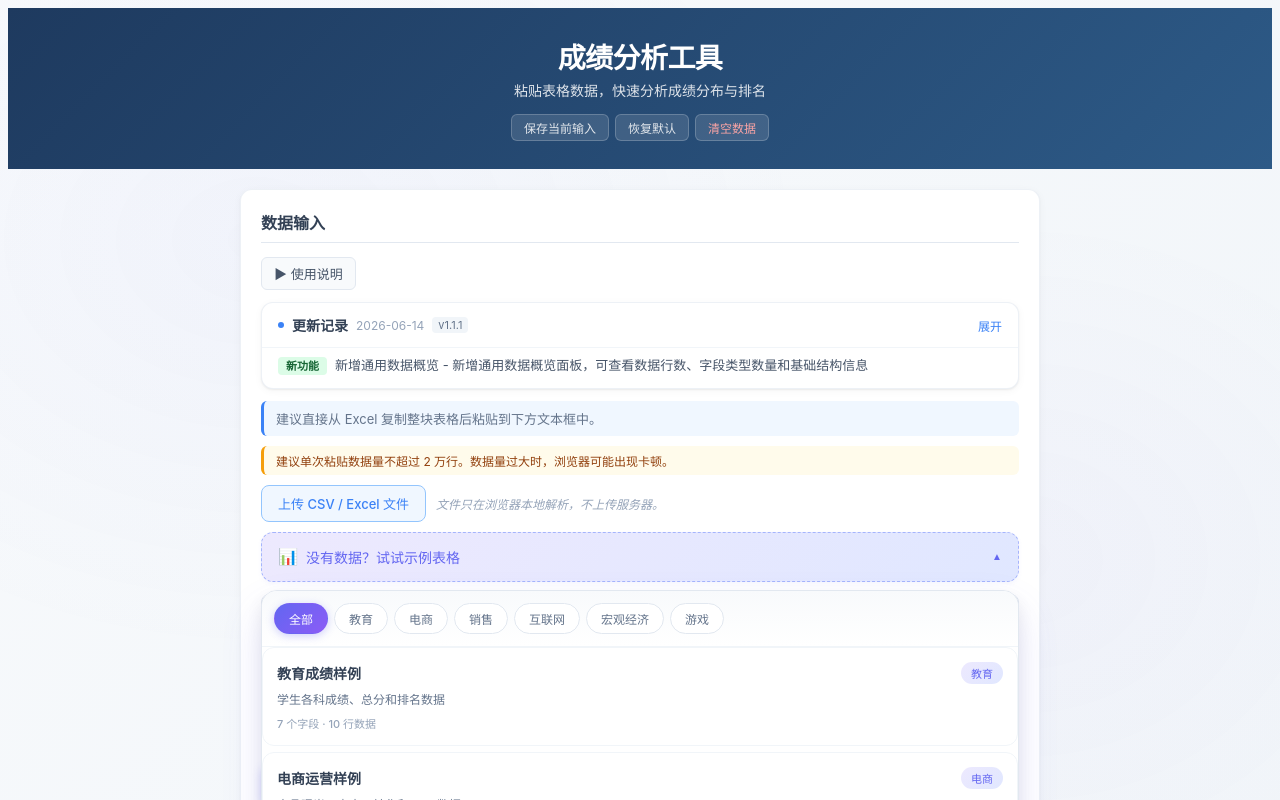
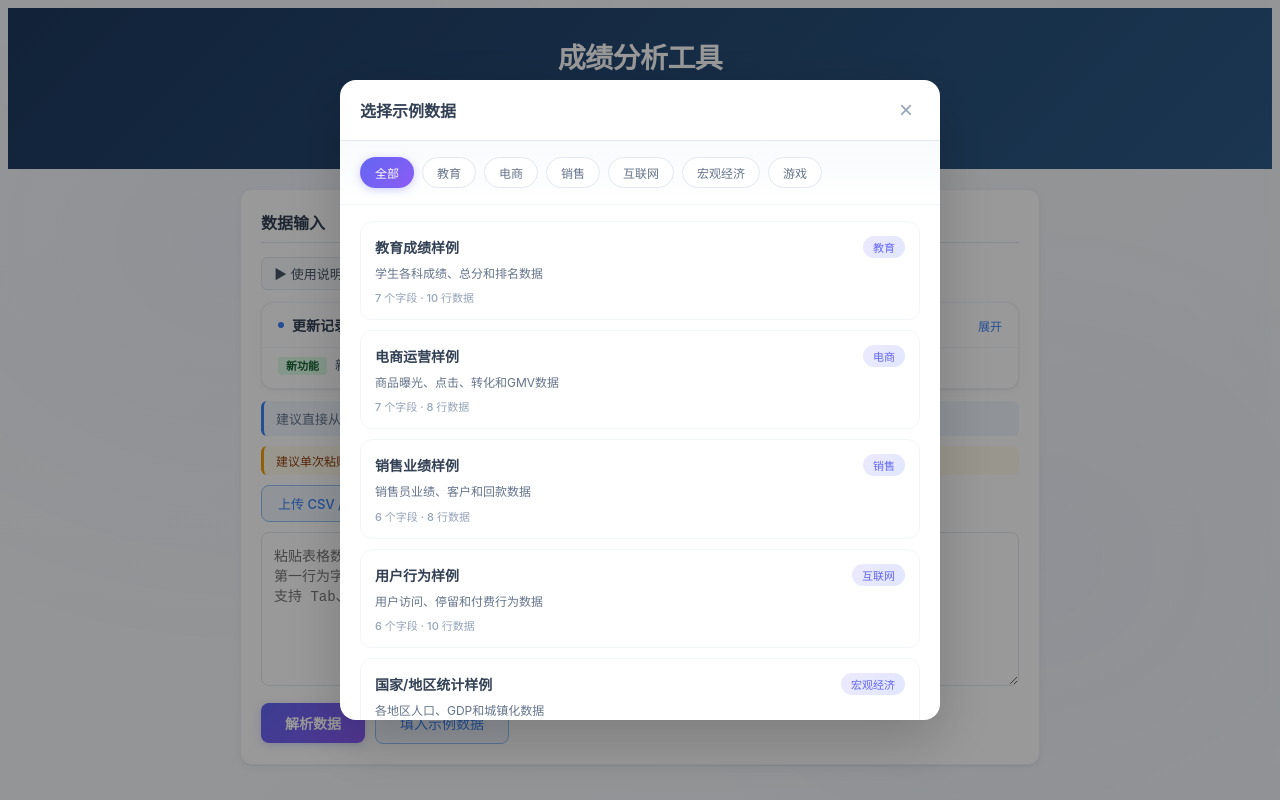
Before and after one commit to 2026heita/score-analysis-tool, a React (Vite) app: page / in a window 1280 px wide. Both pictures are taken after a click on the button "填入示例数据". Shown: the top 800 px of the page. Built offline with nearby package versions, Linux system fonts and the light colour scheme.

Commit message:
refactor: change sample data selector to modal popup

```diff
--- a/src/App.tsx
+++ b/src/App.tsx
@@ -19,14 +19,14 @@ import QuartilePieChart from './components/charts/QuartilePieChart';
 import ParseReportPanel from './components/ParseReportPanel';
 import AnalysisExplainer from './components/AnalysisExplainer';
 import GeneralDataOverview from './components/GeneralDataOverview';
-import SampleDataSelector, { type SampleDataSelectorRef } from './components/SampleDataSelector';
+import SampleDataSelector from './components/SampleDataSelector';
 import type { SampleDataset } from './data/sampleDatasets';
 import { ErrorBoundary } from './components/ErrorBoundary';
 
 const EXCLUDED_KEYWORDS = ['名次', '排名', '序号', '编号', '序号号'];
 
 export default function App() {
-  const sampleSelectorRef = useRef<SampleDataSelectorRef>(null);
+  const [showSampleSelector, setShowSampleSelector] = useState(false);
 
   // ===== 注入全局动画样式 =====
   useEffect(() => {
@@ -425,7 +425,7 @@ export default function App() {
   }, []);
 
   const handleFillSample = useCallback(() => {
-    sampleSelectorRef.current?.toggle();
+    setShowSampleSelector(true);
   }, []);
 
   const handleLoadSampleDataset = useCallback((dataset: SampleDataset) => {
@@ -643,9 +643,11 @@ export default function App() {
             </label>
             <span style={styles.fileUploadNote}>文件只在浏览器本地解析，不上传服务器。</span>
           </div>
-          <div style={{ marginBottom: '12px' }}>
-            <SampleDataSelector ref={sampleSelectorRef} onSelect={handleLoadSampleDataset} disabled={isParsing} />
-          </div>
+          <SampleDataSelector
+            isOpen={showSampleSelector}
+            onSelect={handleLoadSampleDataset}
+            onClose={() => setShowSampleSelector(false)}
+          />
           <textarea
             ref={textareaRef}
             style={styles.textarea}
--- a/src/components/SampleDataSelector.tsx
+++ b/src/components/SampleDataSelector.tsx
@@ -1,27 +1,14 @@
-import { useState, useImperativeHandle, forwardRef } from 'react';
+import { useState } from 'react';
 import { sampleDatasets, type SampleDataset } from '../data/sampleDatasets';
 
 interface SampleDataSelectorProps {
   onSelect: (dataset: SampleDataset) => void;
-  disabled?: boolean;
+  isOpen: boolean;
+  onClose: () => void;
 }
 
-export interface SampleDataSelectorRef {
-  open: () => void;
-  close: () => void;
-  toggle: () => void;
-}
-
-const SampleDataSelector = forwardRef<SampleDataSelectorRef, SampleDataSelectorProps>(
-  function SampleDataSelector({ onSelect, disabled }, ref) {
-    const [isOpen, setIsOpen] = useState(false);
+export default function SampleDataSelector({ onSelect, isOpen, onClose }: SampleDataSelectorProps) {
   const [selectedCategory, setSelectedCategory] = useState<string>('全部');
-
-    useImperativeHandle(ref, () => ({
-      open: () => setIsOpen(true),
-      close: () => setIsOpen(false),
-      toggle: () => setIsOpen(prev => !prev),
-    }));
 
   const categories = ['全部', ...new Set(sampleDatasets.map(ds => ds.category))];
 
@@ -31,23 +18,19 @@ const SampleDataSelector = forwardRef<SampleDataSelectorRef, SampleDataSelectorP
 
   const handleSelect = (dataset: SampleDataset) => {
     onSelect(dataset);
-      setIsOpen(false);
+    onClose();
   };
 
+  if (!isOpen) return null;
+
   return (
-      <div style={styles.container}>
-        <button
-          style={styles.triggerButton}
-          onClick={() => setIsOpen(!isOpen)}
-          disabled={disabled}
-        >
-          <span style={styles.triggerIcon}>📊</span>
-          <span>没有数据？试试示例表格</span>
-          <span style={styles.arrow}>{isOpen ? '▲' : '▼'}</span>
-        </button>
+    <div style={styles.overlay} onClick={onClose}>
+      <div style={styles.container} onClick={e => e.stopPropagation()}>
+        <div style={styles.header}>
+          <span style={styles.title}>选择示例数据</span>
+          <button style={styles.closeBtn} onClick={onClose}>×</button>
+        </div>
 
-        {isOpen && (
-          <div style={styles.dropdown}>
         {/* 分类筛选 */}
         <div style={styles.categoryFilter}>
           {categories.map(cat => (
@@ -84,62 +67,67 @@ const SampleDataSelector = forwardRef<SampleDataSelectorRef, SampleDataSelectorP
           ))}
         </div>
       </div>
-        )}
     </div>
   );
 }
-);
-
-export default SampleDataSelector;
 
 const styles: Record<string, React.CSSProperties> = {
-  container: {
-    position: 'relative',
-    width: '100%',
-  },
-  triggerButton: {
+  overlay: {
+    position: 'fixed',
+    top: 0,
+    left: 0,
+    right: 0,
+    bottom: 0,
+    background: 'rgba(0, 0, 0, 0.4)',
     display: 'flex',
     alignItems: 'center',
     justifyContent: 'center',
-    gap: '8px',
-    width: '100%',
-    padding: '14px 16px',
-    background: 'linear-gradient(135deg, #ede9fe 0%, #e0e7ff 100%)',
-    border: '1px dashed #a5b4fc',
-    borderRadius: '12px',
-    fontSize: '14px',
-    color: '#6366f1',
-    fontWeight: 500,
+    zIndex: 1000,
+    animation: 'fadeIn 0.2s ease-out',
+  },
+  container: {
+    background: '#fff',
+    borderRadius: '16px',
+    boxShadow: '0 20px 60px rgba(0, 0, 0, 0.2)',
+    maxWidth: '600px',
+    width: '90%',
+    maxHeight: '80vh',
+    display: 'flex',
+    flexDirection: 'column',
+    animation: 'fadeInUp 0.25s ease-out',
+  },
+  header: {
+    display: 'flex',
+    alignItems: 'center',
+    justifyContent: 'space-between',
+    padding: '16px 20px',
+    borderBottom: '1px solid #e2e8f0',
+  },
+  title: {
+    fontSize: '16px',
+    fontWeight: 600,
+    color: '#334155',
+  },
+  closeBtn: {
+    background: 'none',
+    border: 'none',
+    fontSize: '24px',
+    color: '#94a3b8',
     cursor: 'pointer',
-    transition: 'all 0.2s',
-    boxShadow: '0 2px 4px rgba(99, 102, 241, 0.05)',
-  },
-  triggerIcon: {
-    fontSize: '16px',
-  },
-  arrow: {
-    fontSize: '10px',
-    marginLeft: 'auto',
-    transition: 'transform 0.2s',
-  },
-  dropdown: {
-    position: 'absolute',
-    top: 'calc(100% + 8px)',
-    left: 0,
-    right: 0,
-    background: '#fff',
-    border: '1px solid #e2e8f0',
-    borderRadius: '16px',
-    boxShadow: '0 20px 40px rgba(99, 102, 241, 0.15), 0 8px 16px rgba(0,0,0,0.08)',
-    zIndex: 100,
-    overflow: 'hidden',
-    animation: 'fadeInUp 0.25s ease-out',
+    padding: '0',
+    width: '28px',
+    height: '28px',
+    display: 'flex',
+    alignItems: 'center',
+    justifyContent: 'center',
+    borderRadius: '6px',
+    transition: 'all 0.15s',
   },
   categoryFilter: {
     display: 'flex',
     flexWrap: 'wrap',
-    gap: '6px',
-    padding: '12px',
+    gap: '8px',
+    padding: '16px 20px',
     borderBottom: '1px solid #f1f5f9',
     background: 'linear-gradient(180deg, #f8fafc 0%, #fff 100%)',
   },
@@ -160,17 +148,17 @@ const styles: Record<string, React.CSSProperties> = {
     borderColor: 'transparent',
     boxShadow: '0 2px 8px rgba(99, 102, 241, 0.3)',
   },
-  datasetLists: {
-    maxHeight: '320px',
+  datasetList: {
     overflowY: 'auto',
-    padding: '8px',
+    padding: '16px 20px',
+    flex: 1,
   },
   datasetItem: {
     padding: '14px',
     borderRadius: '12px',
     cursor: 'pointer',
     transition: 'all 0.2s',
-    marginBottom: '6px',
+    marginBottom: '10px',
     border: '1px solid #f1f5f9',
     background: '#fff',
   },
```
Lines whose indentation alone changed are shown as unchanged.
